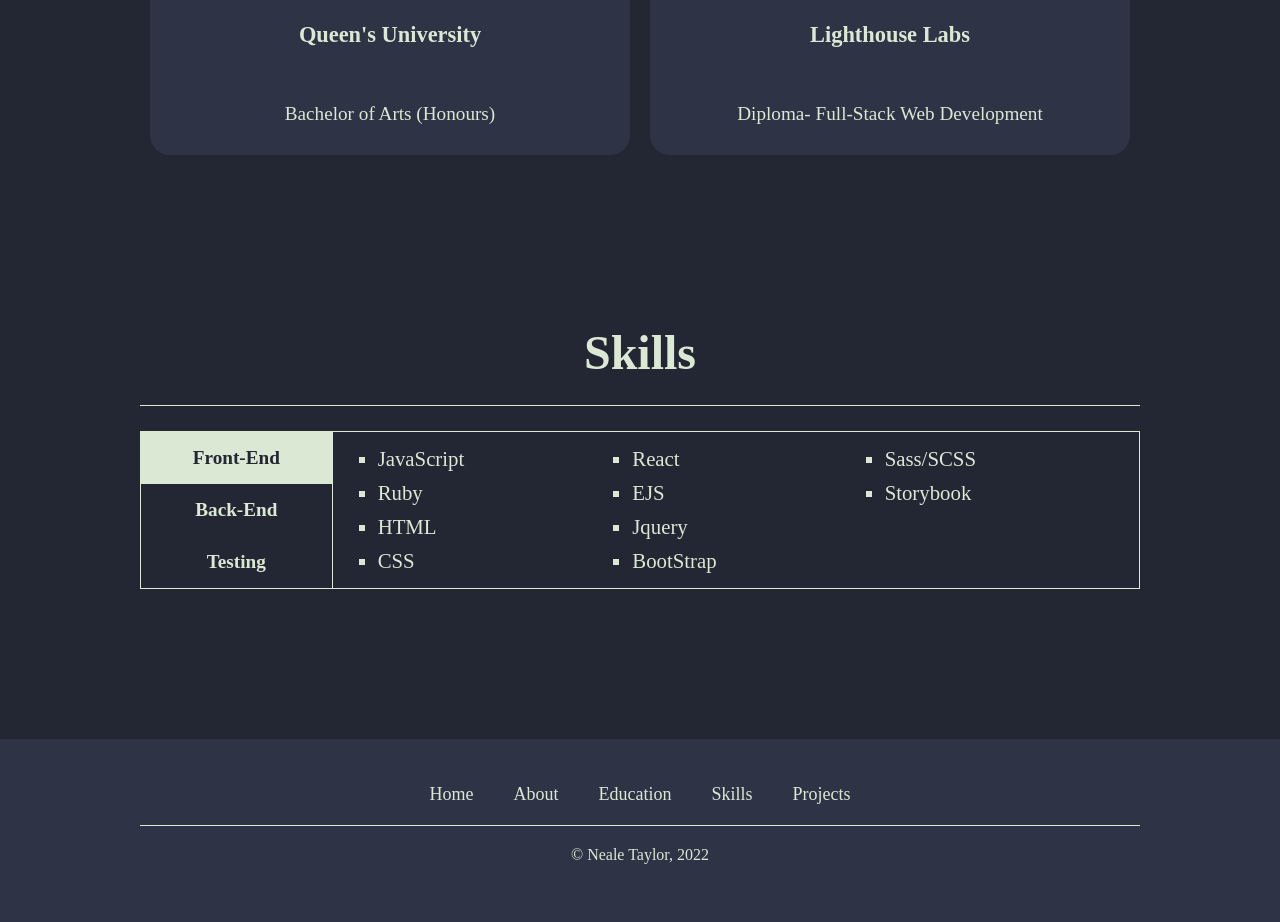
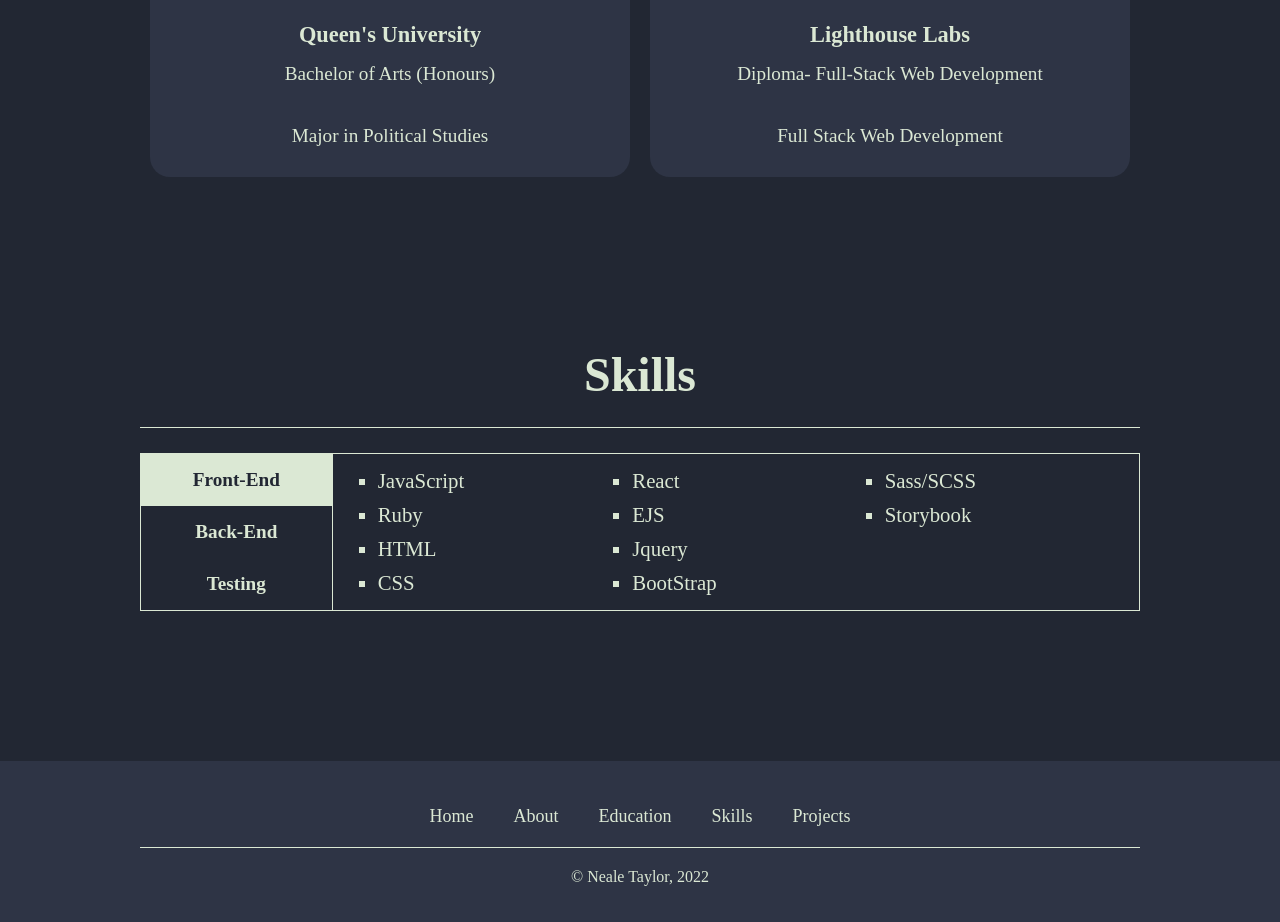
Before and after one commit to NealePT/nealetaylorcom, a React (Create React App) app in the folder react-site/: page / in a window 1280 px wide. Shown: the part 1740-2662 px from the top of the page. Built offline with nearby package versions, Linux system fonts and the light colour scheme.

Commit message:
add title prop

```diff
--- a/react-site/src/components/Education.jsx
+++ b/react-site/src/components/Education.jsx
@@ -11,12 +11,14 @@ export default function Education(props) {
         <EducationCard
           type={"Queen's University"}
           icon={<img src="../../assets/queenslogowhite.jpg" alt="Queen's University Logo" />}
-          description={"Bachelor of Arts (Honours)"}
+          title={"Bachelor of Arts (Honours)"}
+          description={"Major in Political Studies"}
         />
         <EducationCard
           type={"Lighthouse Labs"}
           icon={<img className="lighthouselogo" src="../../assets/lighthouseLogo.jpeg" alt="Lighthouse Labs Logo" />}
-          description={"Diploma- Full-Stack Web Development"}
+          title={"Diploma- Full-Stack Web Development"}
+          description={"Full Stack Web Development"}
         />
       </div>
       </div>
```
